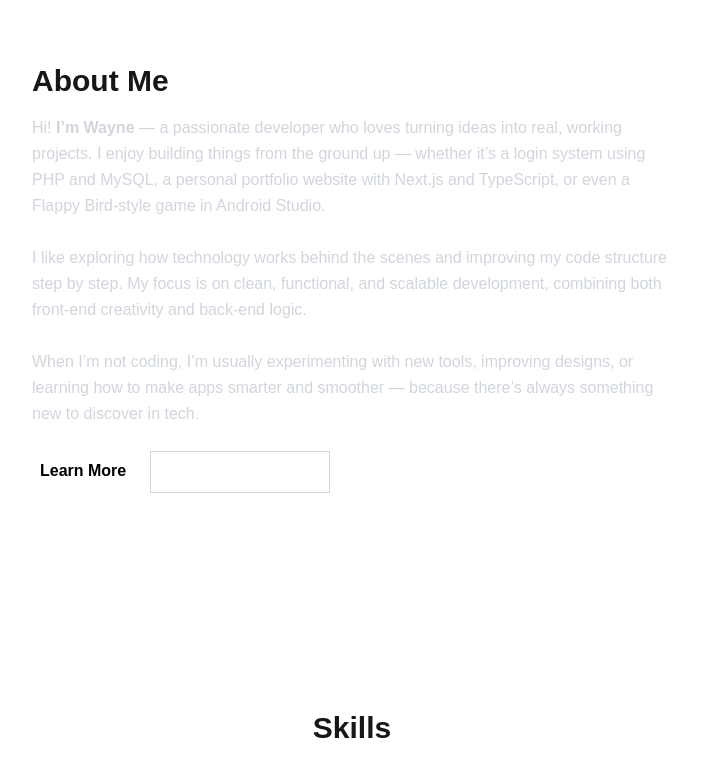
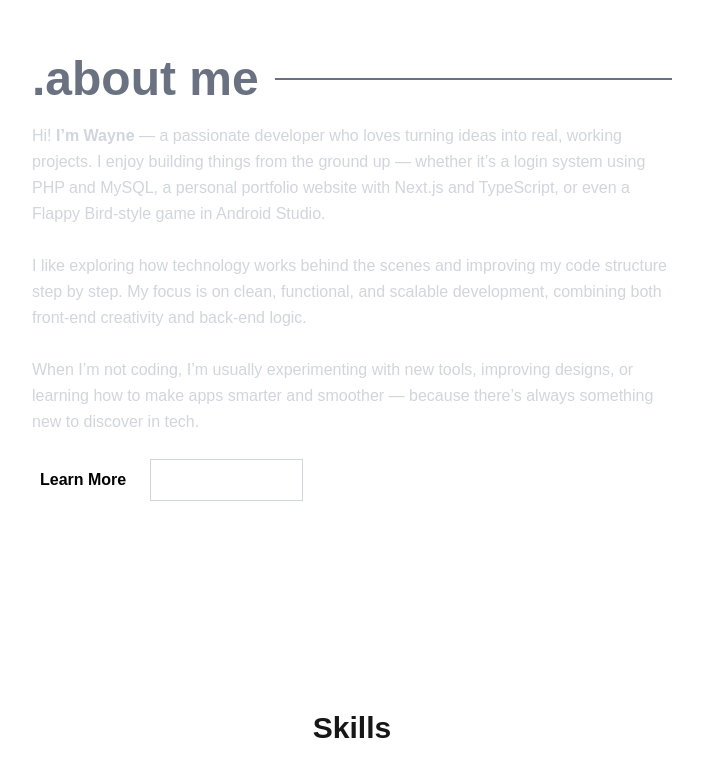
Before and after one commit to wynnee0110/My-Portfolio, a Next.js app: page / in a window 1280 px wide. Shown: the part 922-1699 px from the top of the page, without its empty margins (288-991 px from the left). Built offline with nearby package versions, Linux system fonts and the light colour scheme.

Commit message:
new text in about and CV download is now working

```diff
--- a/src/app/page.tsx
+++ b/src/app/page.tsx
@@ -3,9 +3,11 @@
 import { useRouter } from "next/navigation";
 import Link from "next/link";
 import Header from "./components/Header";
+import { useState } from "react";
 
 export default function HomePage() {
   const router = useRouter();
+  const [open, setOpen] = useState(false);
 
 
   return (
@@ -66,8 +68,14 @@ export default function HomePage() {
 
 
       <section id = "about" className="h-screen bg-black-100 flex items-center justify-center">
+
   <div className="text-start items-center px-4 p-8 max-w-2xl">
-            <h2 className="text-3xl font-bold mb-4">About Me</h2>
+
+    <div className="flex items-center gap-4 mb-5">
+  <h2 className="text-5xl text-gray-500 font-bold whitespace-nowrap">.about me</h2>
+  <div className="h-[2px] w-200 bg-gray-500 "></div>
+            </div>
+
             <p className="text-gray-300 leading-relaxed">
               Hi! <b>I’m Wayne</b> — a passionate developer who loves turning ideas into
               real, working projects. I enjoy building things from the ground up —
@@ -86,20 +94,55 @@ export default function HomePage() {
               improving designs, or learning how to make apps smarter and smoother —
               because there’s always something new to discover in tech.
             </p>
+
             <div className="flex mt-6">
-              <Link
-                href="/LearnMore"
+              <button
+              onClick={() => setOpen(!open)}
                 className="bg-white text-base text-black font-semibold py-2 px-2 hover:bg-gray-300 transition"
               >
                 Learn More
-              </Link>
-              <Link
-                href="/CV"
-                className="ml-4 text-white font-semibold py-2 px-6 border border-gray-300 hover:bg-gray-800 transition"
-              >
-                Download My CV
-              </Link>
+              </button>
+
+  <button
+  onClick={() => {
+    const link = document.createElement("a");
+    link.href = "/mycv.pdf";
+    link.download = "Wayne-CV.pdf";
+    link.click();
+  }}
+  className="ml-4 text-white font-semibold py-2 px-6 border border-gray-300 hover:bg-gray-800 transition"
+>
+  Download CV
+</button>
+
             </div>
+
+                  {open && (
+        <div
+          className="
+            mt-4 p-4
+            bg-black-100
+            shadow-lg
+            rounded-xl
+            border
+            transition-all
+            duration-300
+          "
+        >
+          <h2 className="text-xl font-semibold mb-2">About Me</h2>
+          <p className="text-gray-700">
+            Hello! I am Wayne. I love programming, building projects, and
+            learning new tech.
+          </p>
+        </div>
+      )}
+
+
+
+
+
+
+
             <div
             id="LearnMore"
             className="hidden absolute w-full h-[300px] mt-48">
```
Also changed, not shown: 1 other file (tests, documents, lock files or other folders).
